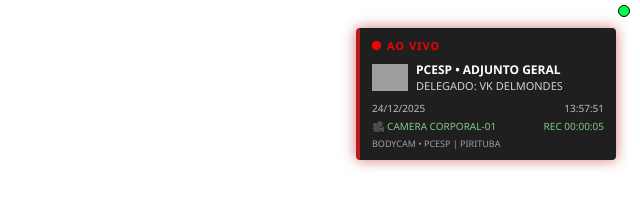
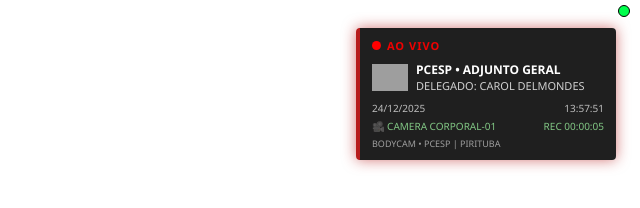
Before and after one commit to EmersonAraujodeFreitas/Bodycam, a plain HTML site: page index.html in a window 1280 px wide. Shown: the full height of the page, 640-1280 px from the left. Drawn offline with Linux system fonts and the light colour scheme; grey boxes are pictures that could not be loaded.

Commit message:
Update index.html

```diff
--- a/index.html
+++ b/index.html
@@ -162,7 +162,7 @@ input:checked + .slider {
         </div>
         <div class="text">
             <div class="unit">PCESP • ADJUNTO GERAL</div>
-            <div class="agent">DELEGADO: VK DELMONDES</div>
+            <div class="agent">DELEGADO: CAROL DELMONDES</div>
         </div>
     </div>
 
```
